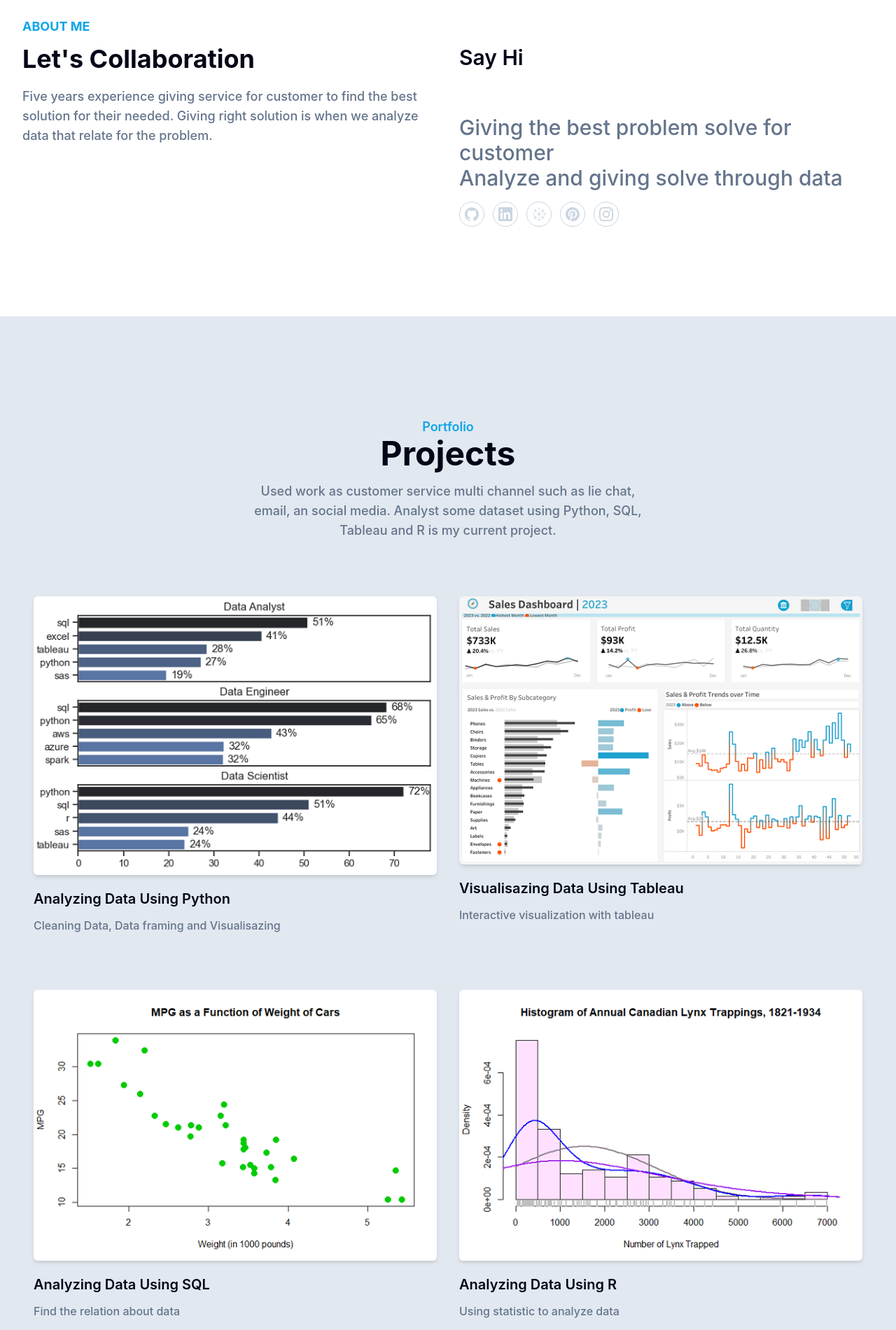
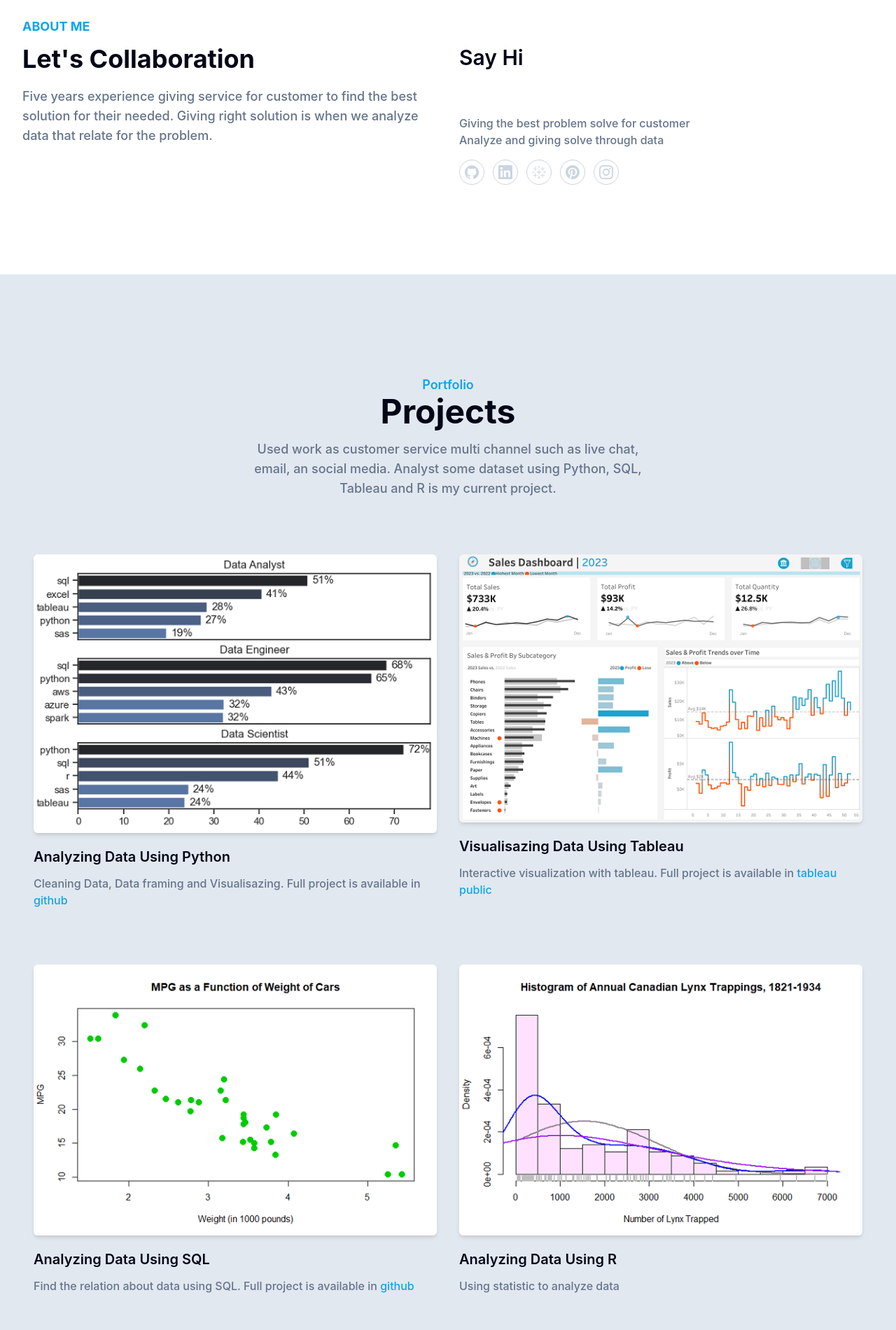
Before and after one commit to shofianaulfa/Shofiana_Ulfa, a website: page index.html in a window 1280 px wide. Shown: the part 800-2700 px from the top of the page at 70% size. Drawn offline with Linux system fonts and the light colour scheme.

Commit message:
'update index.html'

```diff
--- a/index.html
+++ b/index.html
@@ -92,7 +92,7 @@
                 <div class="w-full px-4 lg:w-1/2">
                     <h3 class="font-semibold text-dark text-2xl mb-4 lg:text-3xl lg:pt-10">Say Hi</h3>
                     <p class="font-medium text-base text-secondary mb-6 lg:text-lg">
-                        <ul class="font-medium text-secondary text-base mb-4 lg:text-3xl lg:pt-10">
+                        <ul class="font-medium text-secondary text-base mb-4 lg:text-xl lg:pt-10">
                             <li>
                                 Giving the best problem solve for customer
                             </li>
@@ -146,7 +146,7 @@
                 <div class="max-w-xl mx-auto text-center mb-16">
                     <h4 class="font-semibold text-lg text-primary">Portfolio</h4>
                     <h2 class="font-bold text-dark text-3xl mb-4 sm:text-4xl lg:text-5xl">Projects</h2>
-                    <p class="font-medium text-md text-secondary md:text-lg">Used work as customer service multi channel such as lie chat, email, an social media. Analyst some dataset using Python, SQL, Tableau and R is my current project.
+                    <p class="font-medium text-md text-secondary md:text-lg">Used work as customer service multi channel such as live chat, email, an social media. Analyst some dataset using Python, SQL, Tableau and R is my current project.
                     </p>
                 </div>
             </div>
@@ -157,21 +157,21 @@
                         <img src="dist/img/portfolio/1.python.png" alt="Python Portfolio" width="w-full">
                     </div>
                     <h3 class="font-semibold text-xl text-dark mt-5 mb-3">Analyzing Data Using Python</h3>
-                    <p class="font-medium text-base text-secondary">Cleaning Data, Data framing and Visualisazing</p>
+                    <p class="font-medium text-base text-secondary">Cleaning Data, Data framing and Visualisazing. Full project is available in  <a href="https://github.com/shofianaulfa/Python_Data_Analyst_Portfolio" class="text-primary" target="_blank">github</a></p>
                 </div>
                 <div class="mb-12 p-4 md:w-1/2">
                     <div class="rounded-md shadow-md overflow-hidden">
                         <img src="dist/img/portfolio/2.tableau.png" alt="Tableau Portfolio" width="w-full">
                     </div>
                     <h3 class="font-semibold text-xl text-dark mt-5 mb-3">Visualisazing Data Using Tableau</h3>
-                    <p class="font-medium text-base text-secondary">Interactive visualization with tableau</p>
+                    <p class="font-medium text-base text-secondary">Interactive visualization with tableau. Full project is available in  <a href="https://public.tableau.com/app/profile/shofiana" class="text-primary " target="_blank">tableau public</a></p>
                 </div>
                 <div class="mb-12 p-4 md:w-1/2">
                     <div class="rounded-md shadow-md overflow-hidden">
                         <img src="dist/img/portfolio/3.sql.png" alt="SQL Portfolio" width="w-full">
                     </div>
                     <h3 class="font-semibold text-xl text-dark mt-5 mb-3">Analyzing Data Using SQL</h3>
-                    <p class="font-medium text-base text-secondary">Find the relation about data</p>
+                    <p class="font-medium text-base text-secondary">Find the relation about data using SQL. Full project is available in  <a href="https://github.com/shofianaulfa/SQL_Project_Data_Job_Analysist" class="text-primary " target="_blank">github</a></p>
                 </div>
                 <div class="mb-12 p-4 md:w-1/2">
                     <div class="rounded-md shadow-md overflow-hidden">
@@ -192,7 +192,7 @@
                 <div class="mx-auto text-center mb-16">
                     <h4 class="font-semibold text-lg text-primary">Clients</h4>
                     <h2 class="font-bold text-white text-3xl mb-4 sm:text-4xl lg:text-5xl">Good Experience</h2>
-                    <p class="font-medium text-md text-secondary md:text-lg">Lorem ipsum dolor sit amet consectetur adipisicing elit. Nesciunt sequi deserunt ipsam.
+                    <p class="font-medium text-md text-secondary md:text-lg">Such a honor being the part of the team that giving service to the customer of Indosat Ooredoo Hutchison
                     </p>
                 </div>
             </div>
@@ -281,7 +281,7 @@
                 <div  class="max-w-xl mx-auto text-center mb-16">
                     <h4 class="font-semibold text-lg text-primary">Contact</h4>
                     <h2 class="font-bold text-dark text-3xl mb-4 sm:text-4xl lg:text-5xl">Contact Us</h2>
-                    <p class="font-medium text-md text-secondary md:text-lg">Lorem ipsum dolor sit amet consectetur adipisicing elit. Maxime veniam libero ad expedita.
+                    <p class="font-medium text-md text-secondary md:text-lg">Can we create such a nice collaboration?
                     </p>
                 </div>
             </div>
```
